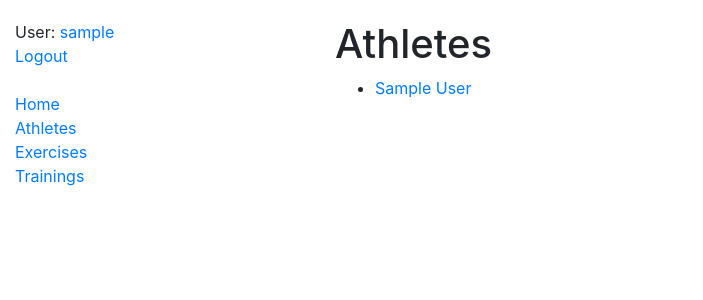
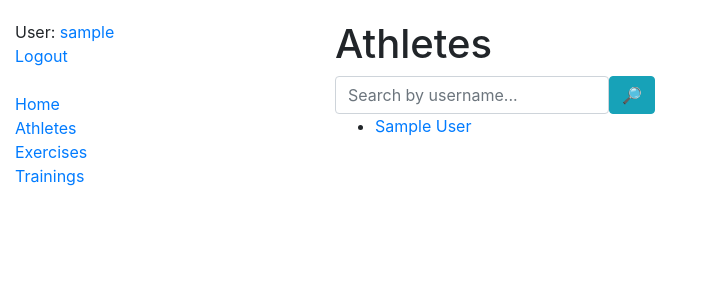
Before and after one commit to Polyakiv-Andrey/sports-training, a Django app: page /gym/athletes/ in a window 1280 px wide. Shown: the top 300 px of the page, without its empty margins (0-703 px from the left). Run offline with Django 4.2, Linux system fonts and the light colour scheme; the visitor is signed in with stand-in values (Sample User, id 1); data comes from the database, SQL or seed files in the repository; some libraries are stand-ins or nearby versions.

Commit message:
Search field for user was implemented

```diff
--- a/gym/forms.py
+++ b/gym/forms.py
@@ -38,3 +38,12 @@ class TrainingSearchForm(forms.Form):
         label="",
         widget=forms.TextInput(attrs={"placeholder": "Search by training name..."})
     )
+
+
+class AthleteSearchForm(forms.Form):
+    username = forms.CharField(
+        max_length=255,
+        required=False,
+        label="",
+        widget=forms.TextInput(attrs={"placeholder": "Search by username..."})
+    )
--- a/gym/views.py
+++ b/gym/views.py
@@ -26,6 +26,24 @@ def index(request):
 class AthleteListView(LoginRequiredMixin, generic.ListView):
     model = Athlete
     paginate_by = 5
+
+    def get_context_data(self, *, object_list=None, **kwargs):
+        context = super(AthleteListView, self).get_context_data(**kwargs)
+        username = self.request.GET.get("username", "")
+        context["search_field"] = AthleteSearchForm(initial={
+            "username": username
+        }
+        )
+        return context
+
+    def get_queryset(self):
+        queryset = Athlete.objects.all()
+        form = AthleteSearchForm(self.request.GET)
+        if form.is_valid():
+            return queryset.filter(
+                username__icontains=form.cleaned_data["username"]
+            )
+        return queryset
 
 
 class AthleteDetailView(LoginRequiredMixin, generic.DetailView):
--- a/templates/gym/athlete_list.html
+++ b/templates/gym/athlete_list.html
@@ -1,7 +1,13 @@
 {% extends 'base.html' %}
+{% load crispy_forms_filters %}
 
 {% block content %}
   <h1>Athletes</h1>
+  <form method="get" action="" class="form-inline">
+  {% csrf_token %}
+  {{ search_field|crispy }}
+  <input type="submit" value="🔎" class="btn-info btn">
+  </form>
   {% if athlete_list %}
     {% for athlete in athlete_list %}
       <ul>
```
